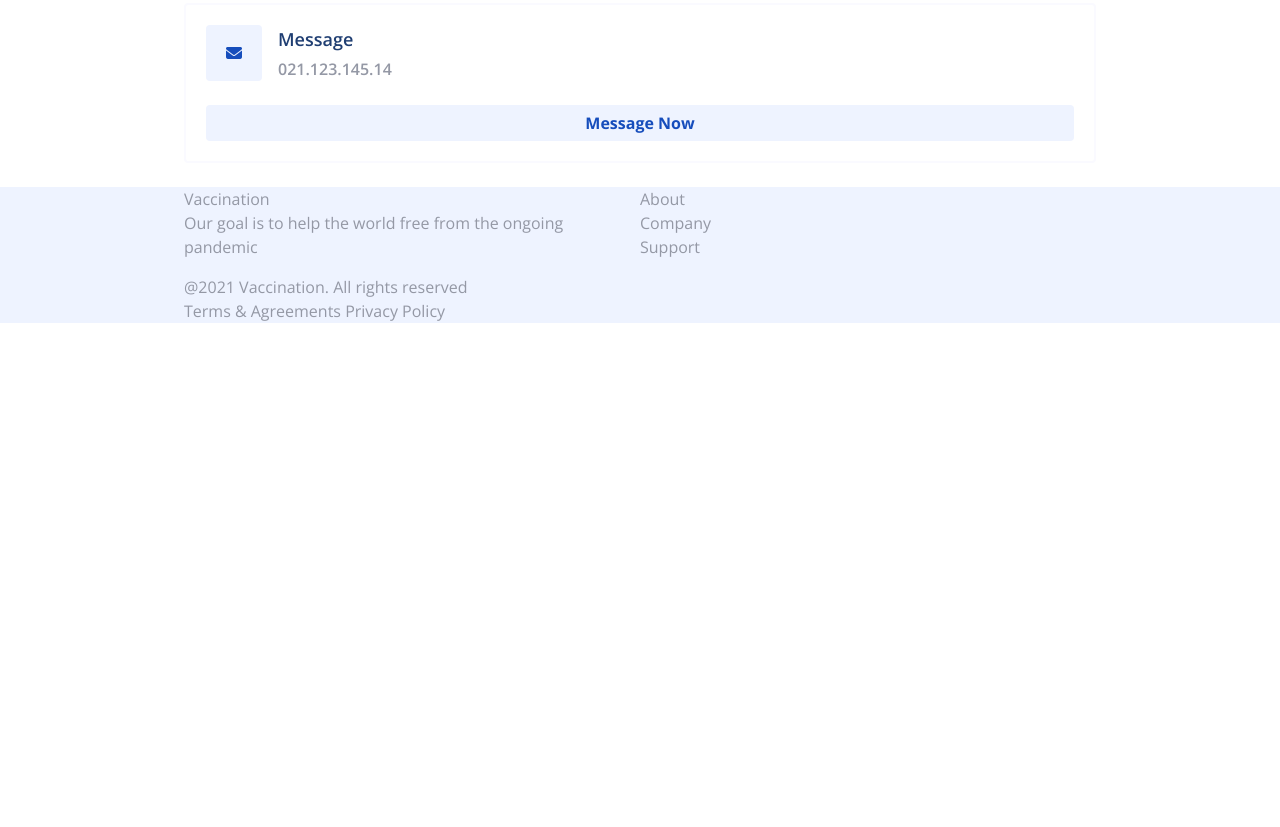
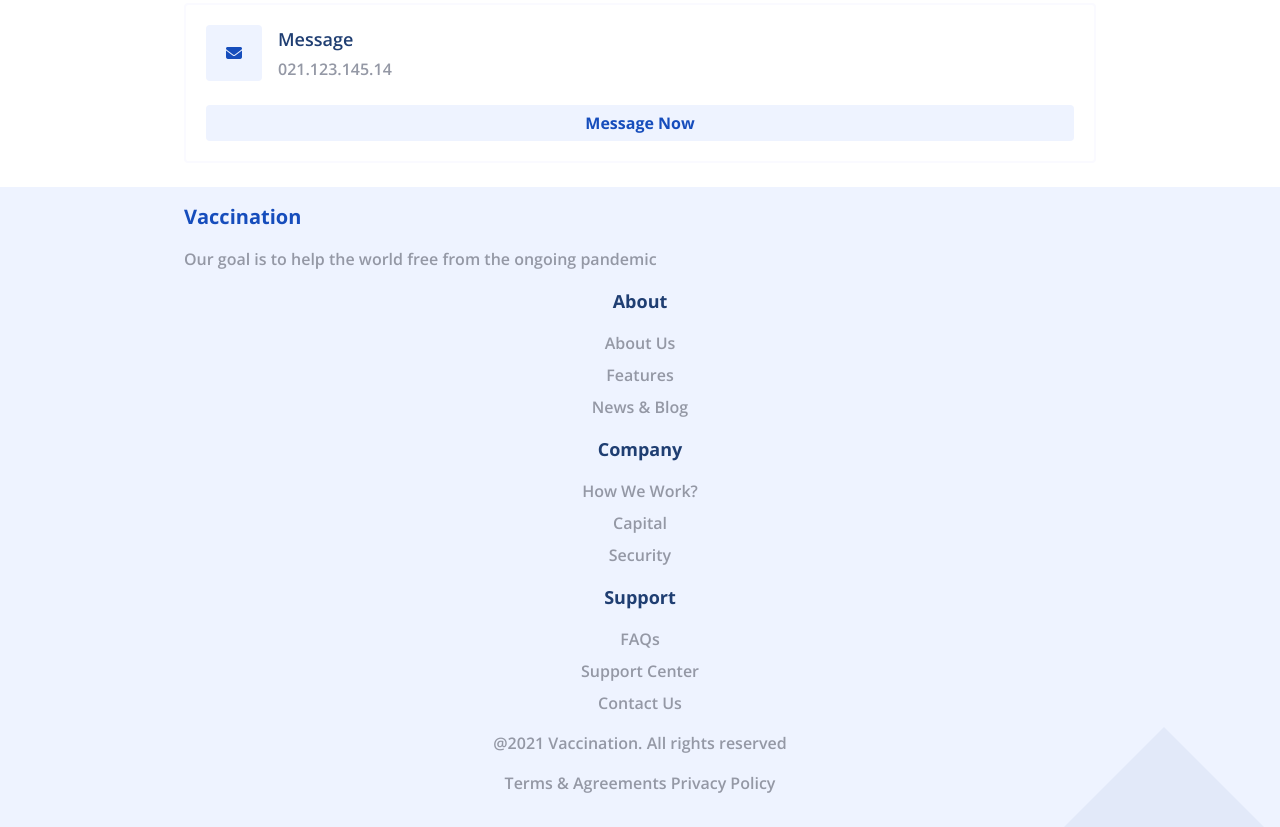
Before and after one commit to ajcarrillo/vaccine, a website: page index.html in a window 1280 px wide. Shown: the part 2985-3812 px from the top of the page. Before the commit the page ends 3308 px from the top, so only its background shows below. Drawn offline with nearby package versions, Linux system fonts and the light colour scheme; files that its build step writes are made by us from their sources.

Commit message:
footer section

```diff
--- a/index.html
+++ b/index.html
@@ -426,26 +426,48 @@
       </div>
     </section>
   </main>
-  <footer class="bg-blue-150">
-    <div class="container">
-      <div class="grid grid-cols-2">
-        <div>
-          <h2>Vaccination</h2>
-          <p>Our goal is to help the world free from the ongoing pandemic</p>
+  <footer class="bg-blue-150 footer">
+    <div class="container py-4">
+      <div class="grid">
+        <div class="">
+          <h2 class="text-xl font-bold text-blue-750 mb-4">Vaccination</h2>
+          <p class="font-semibold">Our goal is to help the world free from the ongoing pandemic</p>
         </div>
-        <div>
+        <div class="text-center">
           <ul>
-            <li>About</li>
-            <li>Company</li>
-            <li>Support</li>
+            <li class="mb-4">
+              <span class="text-lg text-blue-midnight font-bold mb-4 block">About</span>
+              <ul>
+                <li class="font-semibold mb-2">About Us</li>
+                <li class="font-semibold mb-2">Features</li>
+                <li class="font-semibold mb-2">News & Blog</li>
+              </ul>
+            </li>
+            <li class="mb-4">
+              <span class="text-lg text-blue-midnight font-bold mb-4 block">Company</span>
+              <ul>
+                <li class="font-semibold mb-2">How We Work?</li>
+                <li class="font-semibold mb-2">Capital</li>
+                <li class="font-semibold mb-2">Security</li>
+              </ul>
+            </li>
+            <li class="mb-4">
+              <span class="text-lg text-blue-midnight font-bold mb-4 block">Support</span>
+              <ul>
+                <li class="font-semibold mb-2">FAQs</li>
+                <li class="font-semibold mb-2">Support Center</li>
+                <li class="font-semibold mb-2">Contact Us</li>
+              </ul>
+            </li>
           </ul>
         </div>
       </div>
-      <div>
-        <div>
+
+      <div class="text-center font-semibold">
+        <div class="mb-4">
           <span>@2021 Vaccination. All rights reserved</span>
         </div>
-        <div>
+        <div class="mb-4">
           <span>Terms & Agreements</span>
           <span>Privacy Policy</span>
         </div>
--- a/src/assets/css/vaccine.css
+++ b/src/assets/css/vaccine.css
@@ -197,6 +197,24 @@ p {
     @apply btn-sapphire;
 }
 
+.footer {
+    position: relative;
+    z-index: 2;
+}
+
+.footer::after {
+    content: "";
+    z-index: -1;
+    position: absolute;
+    bottom: 0;
+    right: 16px;
+    width: 0;
+    height: 0;
+    border-left: 100px solid transparent;
+    border-right: 100px solid transparent;
+    border-bottom: 100px solid #e2e9f9;
+}
+
 /*********************** BUTTONS ***********************/
 .btn {
     @apply px-3 rounded text-center text-base;
```
